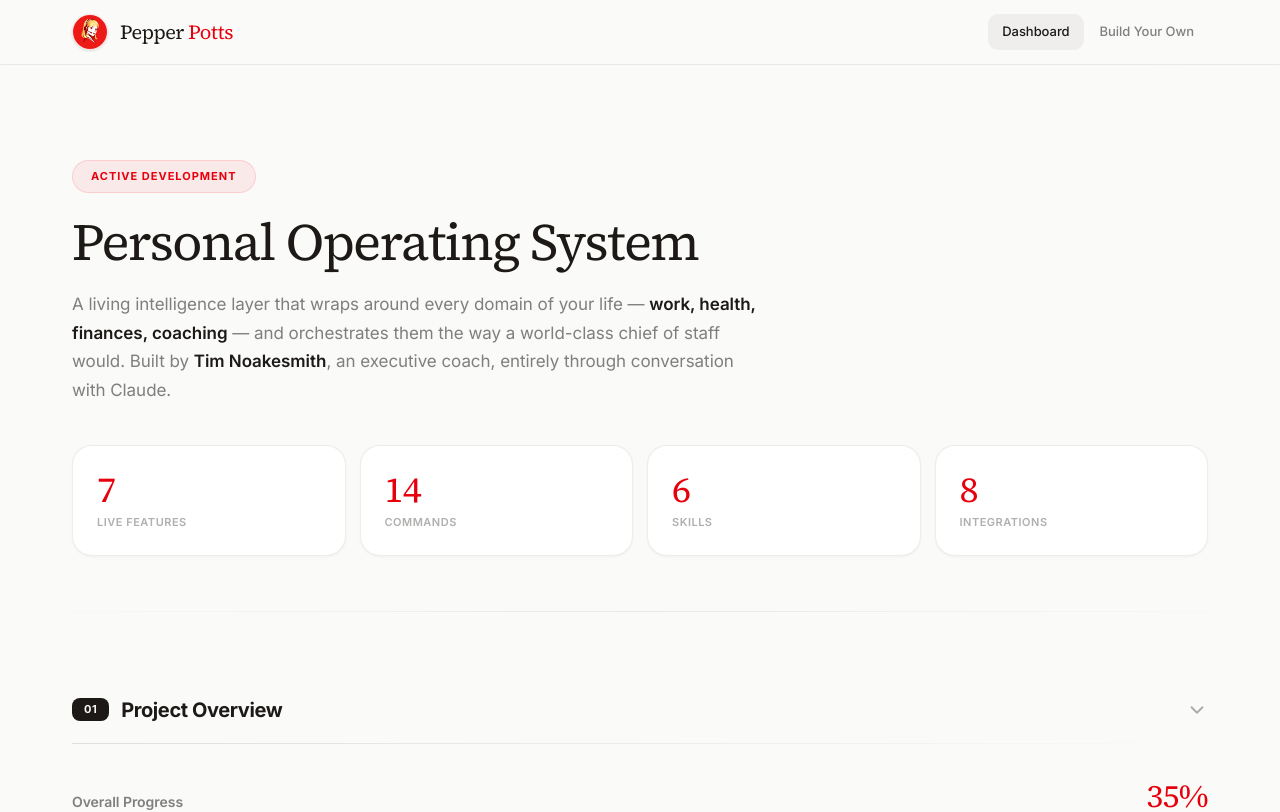
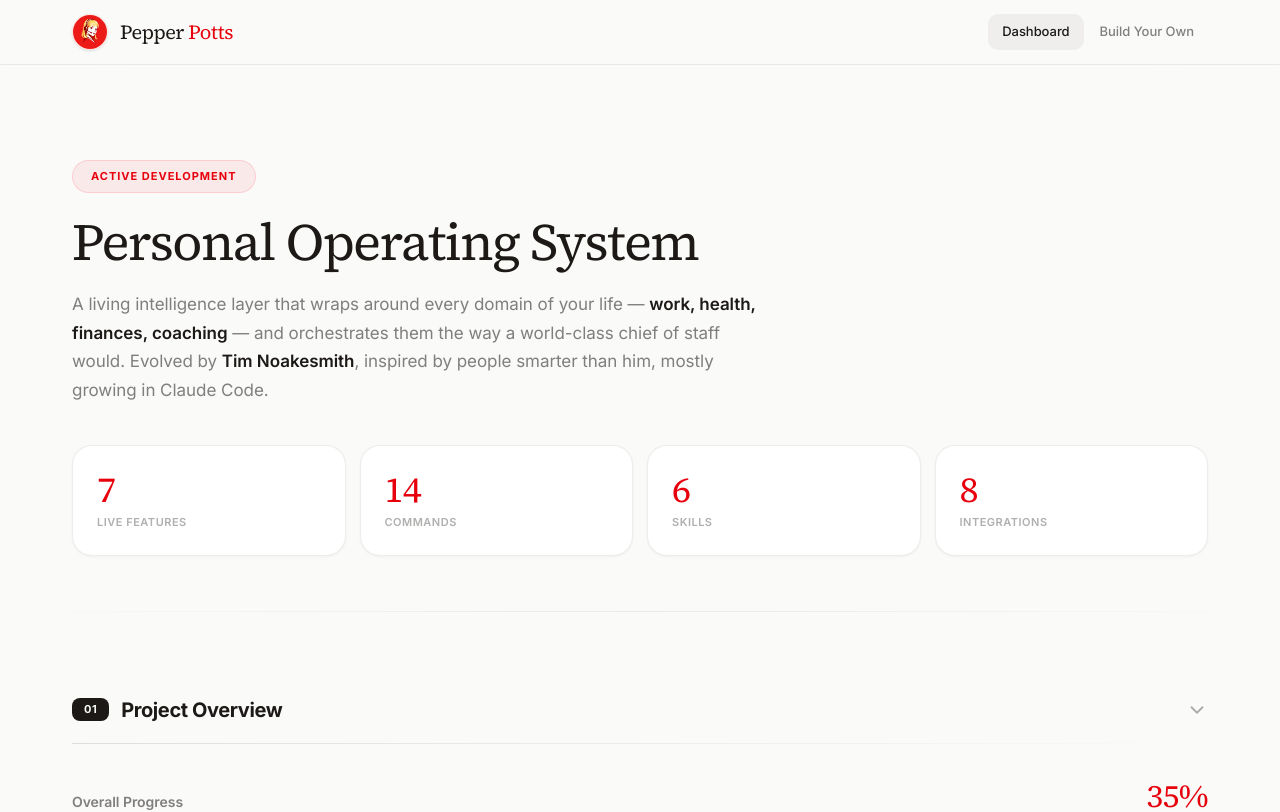
Before and after one commit to Noakesmith/pepper-potts, a Next.js app: page / in a window 1280 px wide. Shown: the top 812 px of the page. Built offline with nearby package versions, Linux system fonts and the light colour scheme.

Commit message:
Update tagline on homepage

```diff
--- a/app/page.tsx
+++ b/app/page.tsx
@@ -51,7 +51,7 @@ export default function Dashboard() {
                 work, health, finances, coaching
               </strong>{' '}
               &mdash; and orchestrates them the way a world-class chief of staff
-              would. Built by{' '}
+              would. Evolved by{' '}
               <strong className="text-stone-900 font-semibold">
                 <a
                   href="https://timnoakesmith.com"
@@ -60,7 +60,7 @@ export default function Dashboard() {
                   Tim Noakesmith
                 </a>
               </strong>
-              , an executive coach, entirely through conversation with Claude.
+              , inspired by people smarter than him, mostly growing in Claude Code.
             </p>
           </div>
         </div>
```
